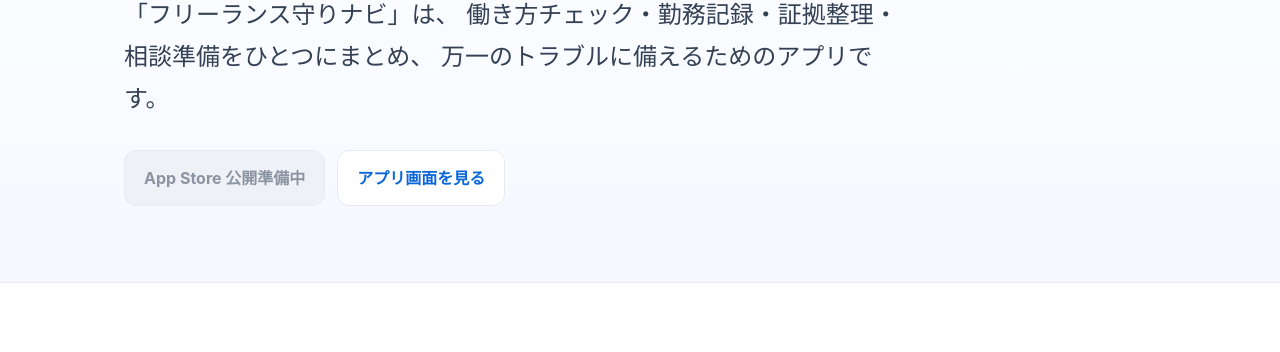
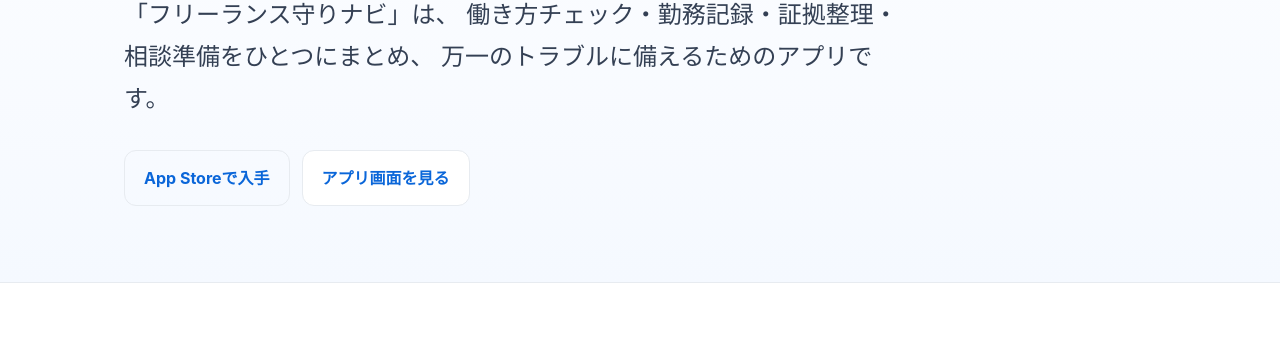
Before and after one commit to sidebusiness1973-spec/freelance-guard, a plain HTML site: page index.html in a window 1280 px wide. Shown: the part 401-753 px from the top of the page. Drawn offline with Linux system fonts and the light colour scheme.

Commit message:
Update index.html

```diff
--- a/index.html
+++ b/index.html
@@ -352,9 +352,9 @@
 
 <div class="cta">
 
-<span class="btn disabled">
-App Store 公開準備中
-</span>
+<a class="btn" href="https://apps.apple.com/jp/app/id6815494644" target="_blank" rel="noopener noreferrer">
+App Storeで入手
+</a>
 
 <a class="btn secondary" href="#screens">
 アプリ画面を見る
```
